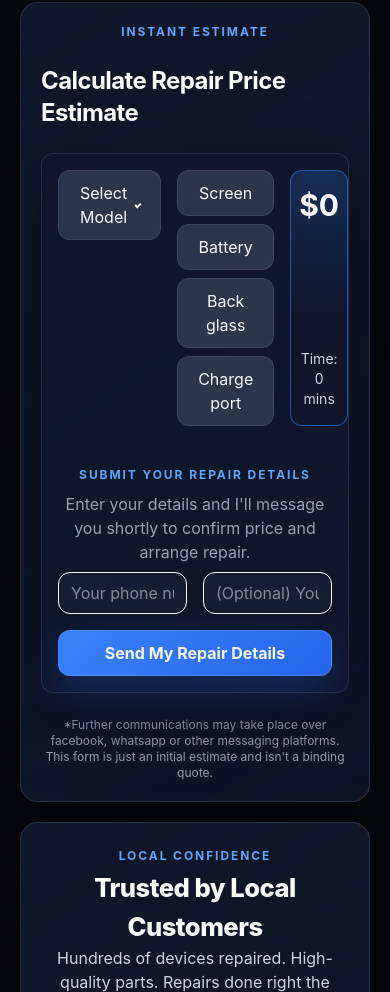
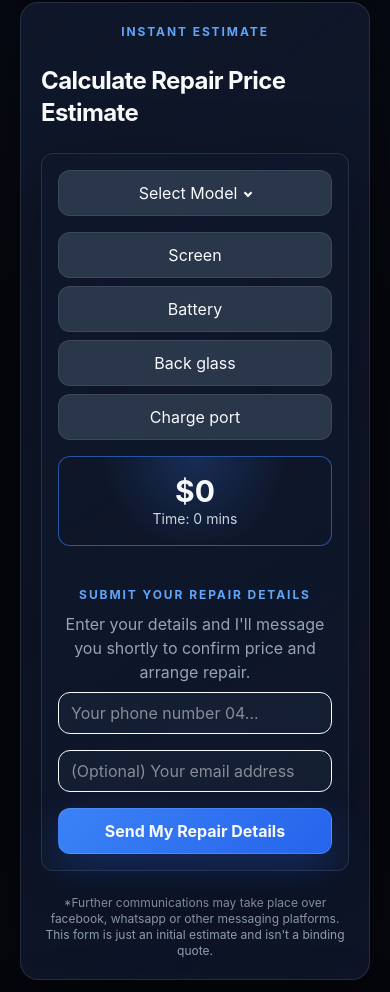
Before and after one commit to SemogEnaz/repair_website, a Vue app: page / in a window 390 px wide. Shown: the part 1074-2066 px from the top of the page. Built offline with nearby package versions, Linux system fonts and the light colour scheme.

Commit message:
rows changed to column when on small screens

```diff
--- a/src/components/HomePage/Calculator.vue
+++ b/src/components/HomePage/Calculator.vue
@@ -21,7 +21,7 @@
       <div class="flex flex-col w-full gap-4">
 
         <!-- Just Calculator -->
-        <div class="flex flex-row w-full gap-4">
+        <div class="flex flex-col sm:flex-row w-full gap-4">
 
           <!-- MODEL -->
           <div class="relative flex flex-col w-full sm:w-1/3 self-start">
@@ -90,7 +90,7 @@
           <p class="tech-soft">Enter your details and I'll message you shortly to confirm price and arrange repair.</p>
 
           <!-- Input feilds for phone number and email-->
-          <div class="flex flex-row gap-4">
+          <div class="flex flex-col sm:flex-row gap-4">
             <input v-model="phone" type="tel" placeholder="Your phone number 04..." class="w-full px-3 py-2 border rounded-md bg-slate-800/50 focus:outline-none focus:ring-2 focus:ring-blue-400" />
             <input v-model="email" type="email" placeholder="(Optional) Your email address" class="w-full px-3 py-2 border rounded-md bg-slate-800/50 focus:outline-none focus:ring-2 focus:ring-blue-400" />
           </div>
```
